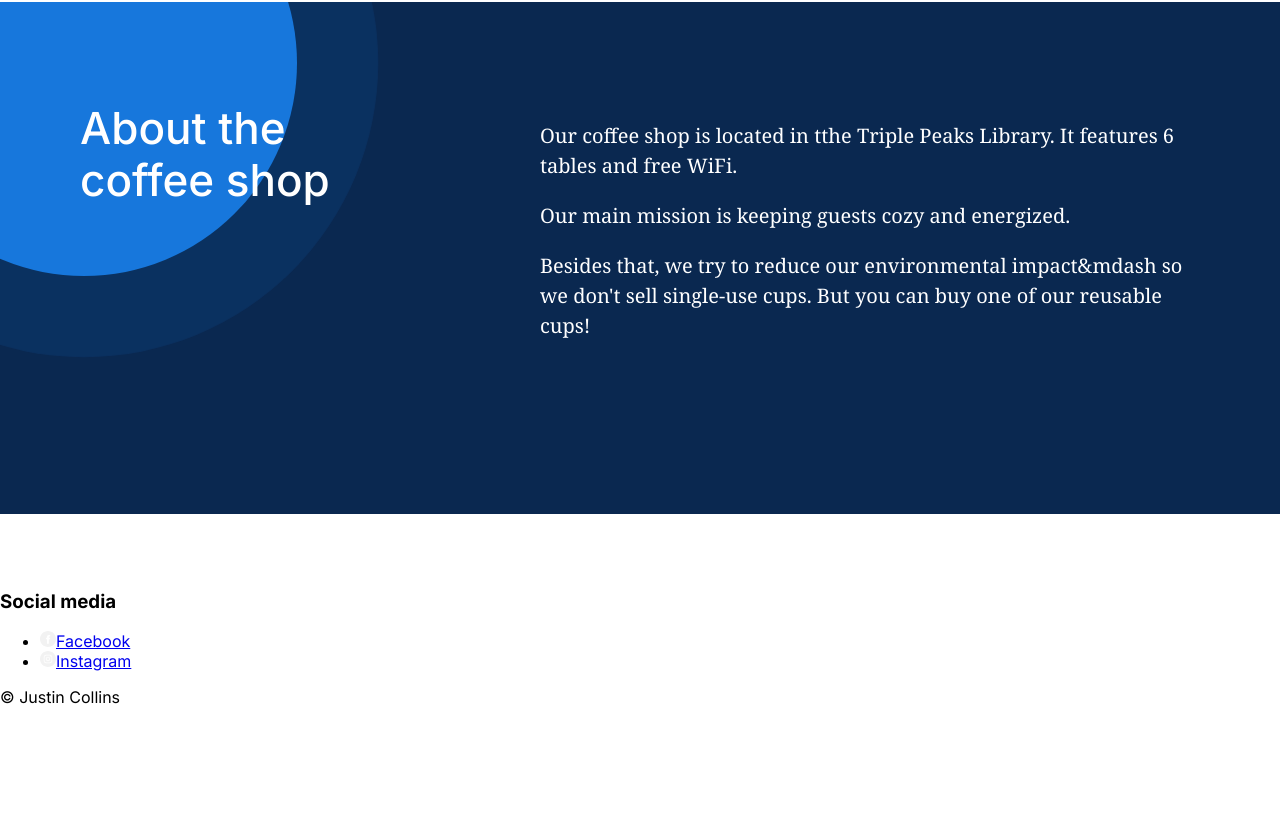
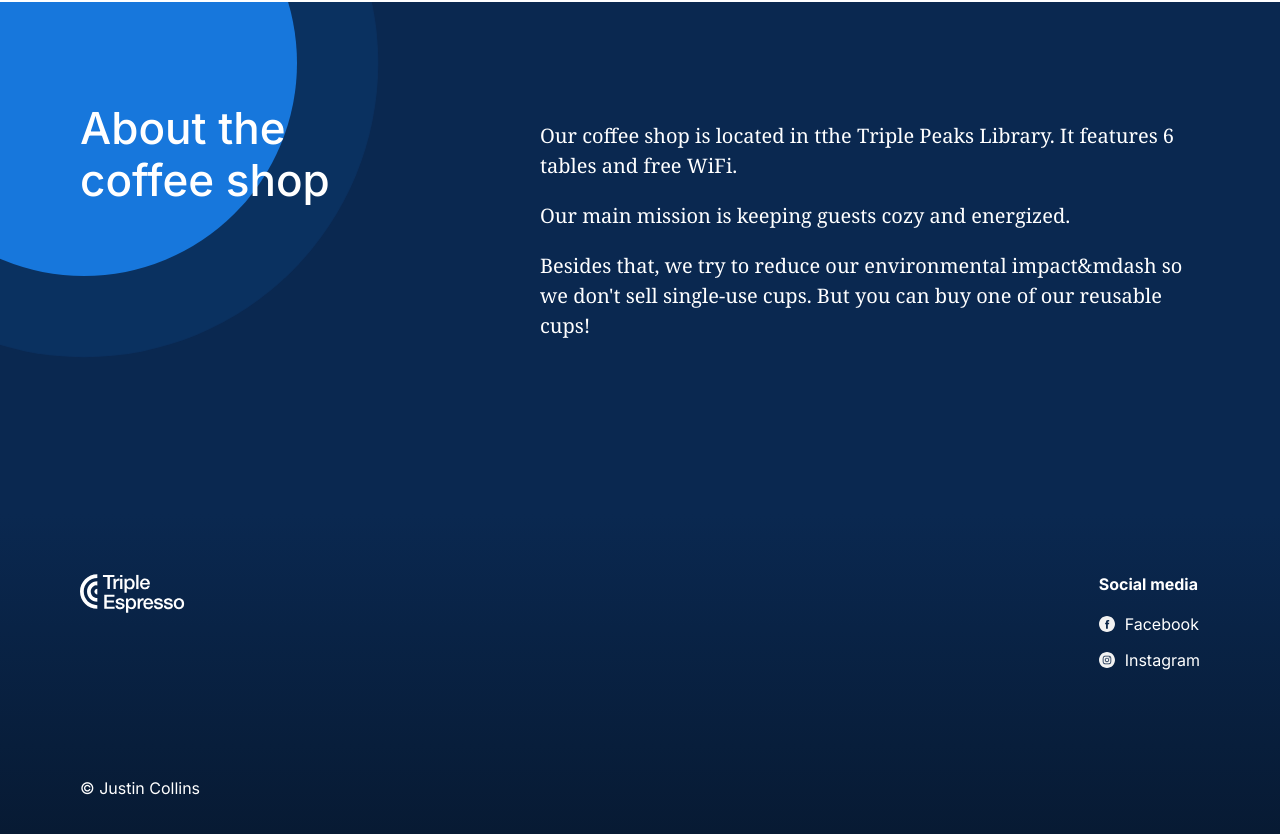
Before and after one commit to JC-codes/se_project_coffeeshop, a plain HTML site: page index.html in a window 1280 px wide. Shown: the part 3710-4544 px from the top of the page. Before the commit the page ends 4433 px from the top, so only its background shows below. Drawn offline with Linux system fonts and the light colour scheme; files whose address does not match are found by name.

Commit message:
New update for my project

```diff
--- /dev/null
+++ b/blocks/footer.css
@@ -0,0 +1,65 @@
+.footer {
+  box-sizing: border-box;
+  background: linear-gradient(180deg, #0a2850 0%, #071931 100%);
+  color: #fff;
+  padding: 60px 80px;
+  font-size: 16px;
+  line-height: 20px;
+}
+
+.footer__content {
+  display: flex;
+  justify-content: space-between;
+  margin: auto;
+}
+
+.footer__logo {
+  height: 39px;
+  width: 105px;
+}
+
+.footer__list {
+  list-style-type: none;
+  margin: 0;
+  padding: 0;
+}
+
+.footer__list-item {
+  margin: 0 0 16px;
+}
+
+.footer__list-item:last-child {
+  margin: 0;
+}
+
+.footer__social-heading {
+  margin: 0 0 20px;
+  font-weight: bold;
+  font-size: 16px;
+  line-height: 20px;
+}
+
+.footer__social-link {
+  color: white;
+  font-size: 16px;
+  line-height: 20px;
+  text-decoration: none;
+  display: flex;
+  gap: 10px;
+  align-items: center;
+  transition: opacity 0.5s;
+  cursor: pointer;
+}
+
+.footer__social-link:hover {
+  opacity: 70%;
+}
+
+.footer__social-icon {
+  height: 16px;
+  width: 16px;
+}
+
+.footer__copyright {
+  margin: 108px 0 0 0;
+}
--- a/blocks/form.css
+++ b/blocks/form.css
@@ -34,6 +34,8 @@
   transition: background-color 1s solid 2s;
   margin-bottom: 32px;
   color: #fff;
+  transition: background-color 0.5s;
+  cursor: pointer;
 }
 
 .form__button:hover {
--- a/blocks/nav.css
+++ b/blocks/nav.css
@@ -23,4 +23,10 @@
 .nav__link {
   text-decoration: none;
   color: #000;
+  transition: opacity 0.5s;
+  cursor: pointer;
 }
+
+.nav__link:hover {
+  opacity: 50%;
+}
--- a/footer.css
+++ /dev/null
@@ -1,3 +0,0 @@
-.footer{
-  background: linear-gradient(180deg, #0A2850 0%, #071931 100%);
-}
--- a/index.html
+++ b/index.html
@@ -216,12 +216,12 @@
           <div class="about__circle about__circle_animation_blurred"></div>
         </section>
       </main>
-      <footer class="footer__content">
-        <div class="footer__columns">
+      <footer class="footer">
+        <div class="footer__content">
           <div class="footer__column">
             <img
               src="./images/logo_coffeeshop_light.svg"
-              alt="Coffeeshop logo"
+              alt="Triple Espresso logo"
               class="footer__logo"
             />
           </div>
```
